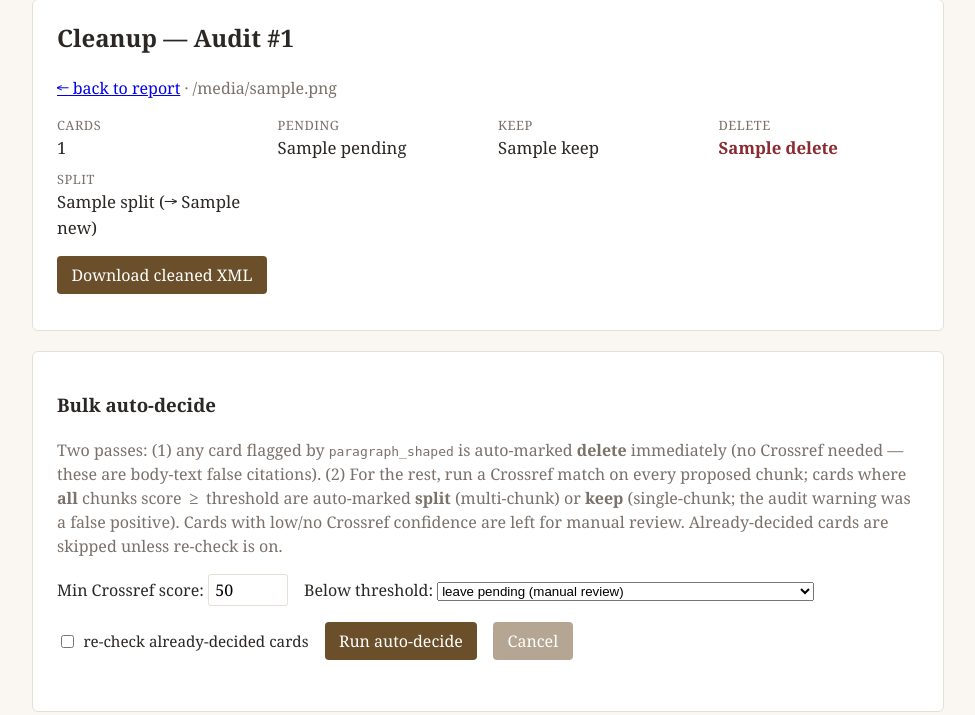
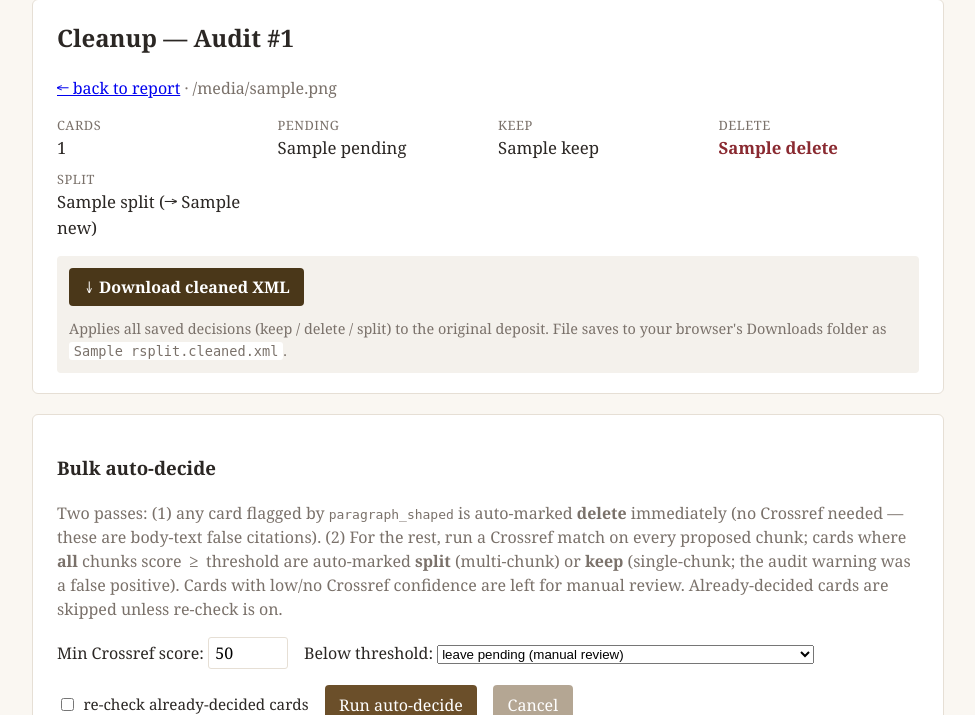
Before and after one commit to ftoohyoo37-arch/crossref-references-deposit-auditor, a Flask app: template templates/cleanup.html in a window 1280 px wide. Shown: the part 76-791 px from the top of the page, without its empty margins (152-1127 px from the left). Run offline with Flask 3, Linux system fonts and the light colour scheme; the template is opened without the code that fills it: most values are stand-ins (such as "Sample title", 1, 10 or a date in 2020); parts of the project's set-up code (start-up, migrations or seed data) failed here and were passed over.

Commit message:
Make Download cleaned XML button more discoverable
The button was already present at the top of /cleanup/<id>, but several
users (including me, finding it during real review work) had trouble
locating it. Two fixes:

1. On the cleanup page, replace the bare link with a styled download row
   that includes a brief explanation ("Applies all saved decisions to the
   original deposit") and the actual filename the browser will produce.

2. Add the same Download cleaned XML button to the report page next to
   the existing Clean up button, so the cleaned file is reachable in one
   click from the audit summary without first opening the cleanup view.

3. New btn-primary CSS class for the higher-emphasis download button —
   darker accent color, bold text — to distinguish it from the lighter
   secondary buttons (export, navigate, etc.).

Co-Authored-By: Claude Opus 4.7 (1M context) <noreply@anthropic.com>

```diff
--- a/static/style.css
+++ b/static/style.css
@@ -71,6 +71,15 @@ th { background: #f4f1ec; font-family: -apple-system, system-ui, sans-serif; fon
 .sev-info { color: var(--info-fg); font-weight: bold; }
 
 .exports { margin-top: 1rem; display: flex; align-items: center; gap: 0.5rem; flex-wrap: wrap; }
+.btn-primary { background: var(--accent-hover); font-weight: bold; }
+.btn-primary:hover { background: #2f1f08; }
+.download-row {
+  margin-top: 1rem; padding: 0.75rem; background: #f4f1ec; border-radius: 4px;
+  display: flex; gap: 0.75rem; align-items: center; flex-wrap: wrap;
+}
+.download-row .btn { white-space: nowrap; }
+.download-row .muted { font-size: 0.9rem; }
+.download-row code { background: #fff; padding: 0.05rem 0.3rem; border-radius: 3px; font-size: 0.85rem; }
 
 .filters { display: flex; gap: 1rem; align-items: center; margin: 0.75rem 0; font-size: 0.9rem; }
 .filters select { font: inherit; }
--- a/templates/cleanup.html
+++ b/templates/cleanup.html
@@ -11,9 +11,16 @@
     <div><span class="label">Delete</span><span class="sev-error">{{ summary.delete }}</span></div>
     <div><span class="label">Split</span><span>{{ summary.split }} (→ {{ summary.split_into }} new)</span></div>
   </div>
-  <p>
-    <a class="btn" href="{{ url_for('cleanup_download', audit_id=meta.id) }}">Download cleaned XML</a>
-  </p>
+  <div class="download-row">
+    <a class="btn btn-primary" href="{{ url_for('cleanup_download', audit_id=meta.id) }}">
+      &darr; Download cleaned XML
+    </a>
+    <span class="muted">
+      Applies all saved decisions (keep / delete / split) to the original deposit.
+      File saves to your browser's Downloads folder as
+      <code>{{ meta.filename.rsplit('.',1)[0] }}.cleaned.xml</code>.
+    </span>
+  </div>
 </section>
 
 <section class="card auto-decide-card">
--- a/templates/report.html
+++ b/templates/report.html
@@ -23,6 +23,10 @@
     <a class="btn" href="{{ url_for('export', audit_id=meta.id, fmt='pdf') }}">PDF</a>
     <span class="label" style="margin-left:1.5rem">Fix:</span>
     <a class="btn" href="{{ url_for('cleanup', audit_id=meta.id) }}">Clean up &rarr;</a>
+    <a class="btn btn-primary" href="{{ url_for('cleanup_download', audit_id=meta.id) }}"
+       title="Apply saved cleanup decisions to the original XML and download the result">
+      &darr; Download cleaned XML
+    </a>
   </div>
 </section>
 
```
